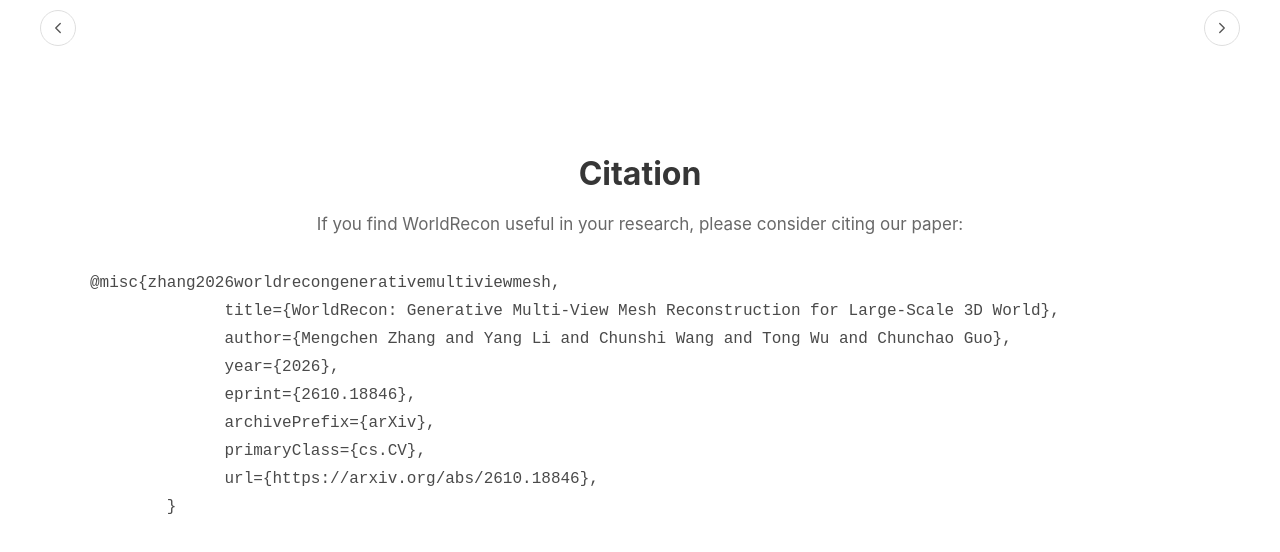
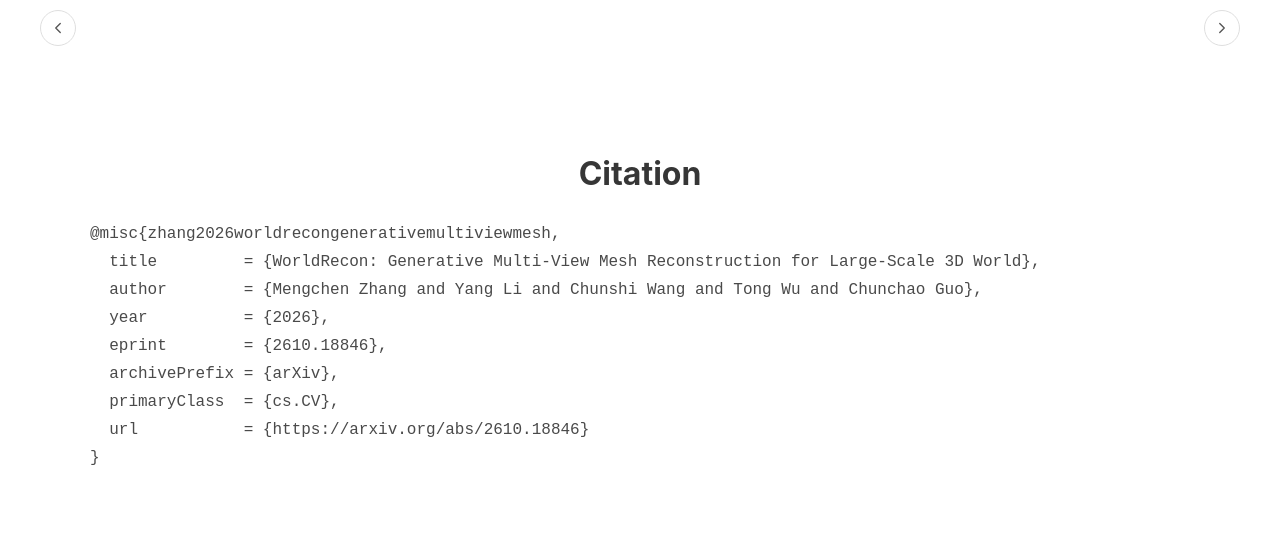
Before and after one commit to kszpxxzmc/WorldRecon-website, a website built with Vite: page index.html in a window 1280 px wide. Shown: the part 8615-9167 px from the top of the page. Built offline with nearby package versions, Linux system fonts and the light colour scheme.

Commit message:
Add WorldRecon project website

```diff
--- a/index.html
+++ b/index.html
@@ -244,16 +244,15 @@
 
       <section id="citation" class="section container">
         <h2>Citation</h2>
-        <p class="section-intro">If you find WorldRecon useful in your research, please consider citing our paper:</p>
         <pre class="citation">@misc{zhang2026worldrecongenerativemultiviewmesh,
-              title={WorldRecon: Generative Multi-View Mesh Reconstruction for Large-Scale 3D World},
-              author={Mengchen Zhang and Yang Li and Chunshi Wang and Tong Wu and Chunchao Guo},
-              year={2026},
-              eprint={2610.18846},
-              archivePrefix={arXiv},
-              primaryClass={cs.CV},
-              url={https://arxiv.org/abs/2610.18846},
-        }</pre>
+  title         = {WorldRecon: Generative Multi-View Mesh Reconstruction for Large-Scale 3D World},
+  author        = {Mengchen Zhang and Yang Li and Chunshi Wang and Tong Wu and Chunchao Guo},
+  year          = {2026},
+  eprint        = {2610.18846},
+  archivePrefix = {arXiv},
+  primaryClass  = {cs.CV},
+  url           = {https://arxiv.org/abs/2610.18846}
+}</pre>
       </section>
 
     </main>
```
